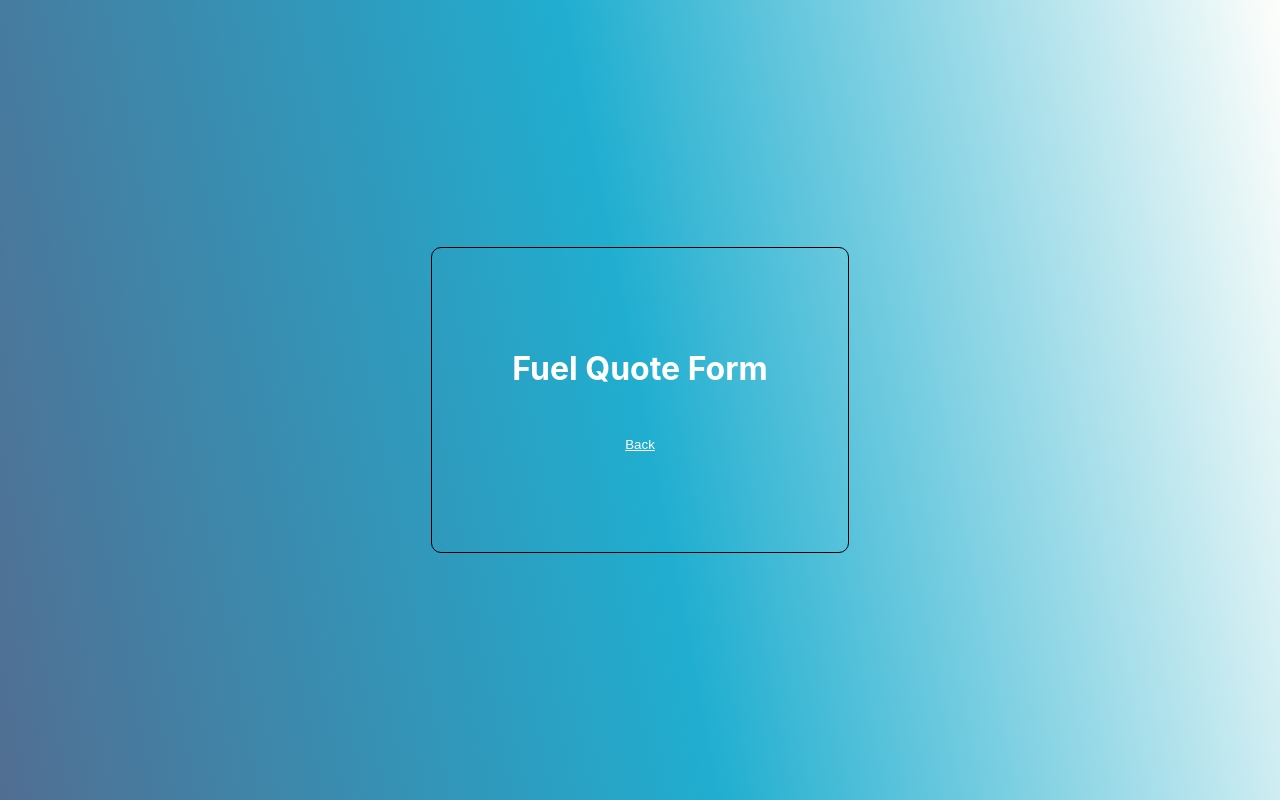
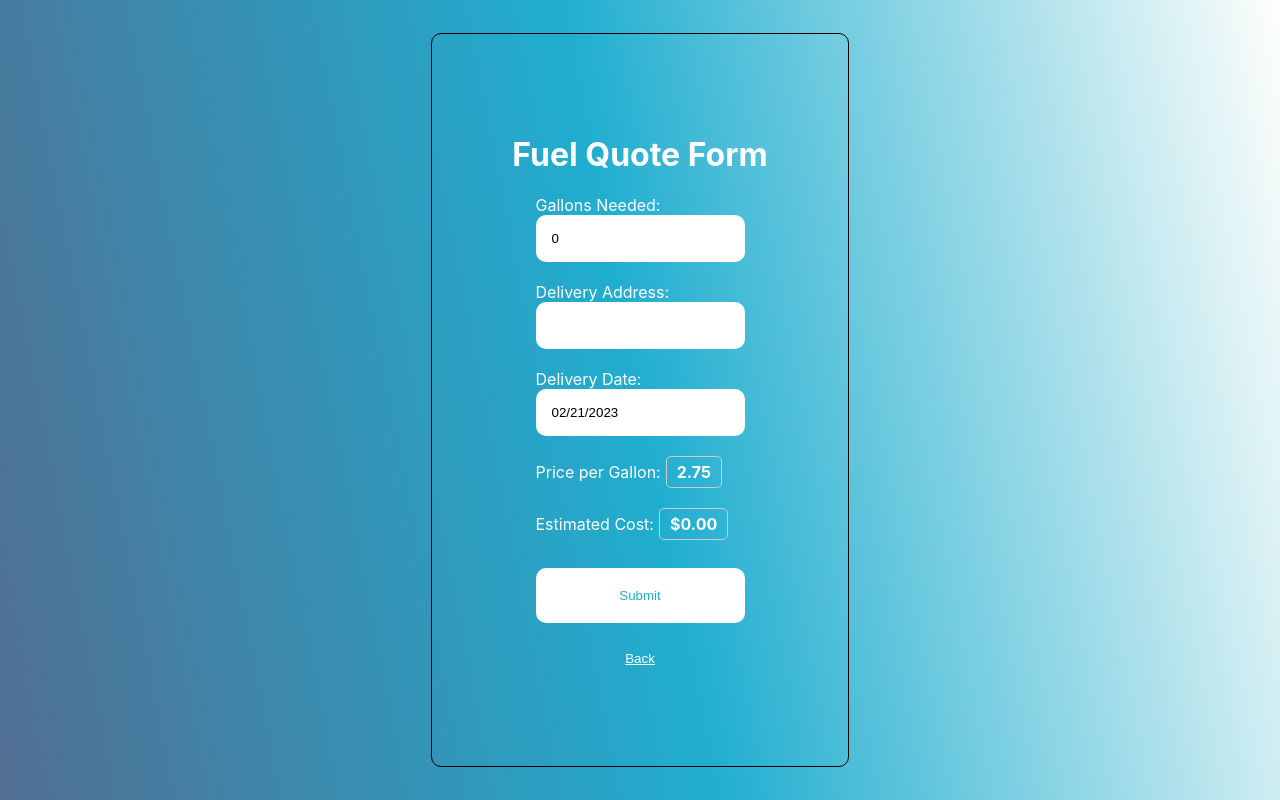
Before and after one commit to aaadelaide/Software-Design-Project, a React (Create React App) app: page /FuelQuote in a window 1280 px wide. Built offline with nearby package versions, Linux system fonts and the light colour scheme.

Commit message:
added fuel quote form

```diff
--- a/package.json
+++ b/package.json
@@ -10,9 +10,10 @@
     "@testing-library/react": "^13.4.0",
     "@testing-library/user-event": "^13.5.0",
     "react": "^18.2.0",
+    "react-datepicker": "^4.10.0",
     "react-dom": "^18.2.0",
     "react-router-dom": "^6.8.1",
-    "react-scripts": "^2.1.3",
+    "react-scripts": "^5.0.1",
     "web-vitals": "^2.1.4"
   },
   "scripts": {
--- a/src/App.css
+++ b/src/App.css
@@ -47,3 +47,55 @@ button {
   color: white;
   text-decoration: underline;
 }
+
+.quote-form {
+  display: flex;
+  flex-direction: column;
+  max-width: 400px;
+  margin: 0 auto;
+}
+
+.form-group {
+  margin-bottom: 16px;
+}
+
+.form-label {
+  display: block;
+  margin-bottom: 8px;
+  font-weight: bold;
+}
+
+.form-input {
+  width: 100%;
+  padding: 8px;
+  border: 1px solid #ccc;
+  border-radius: 4px;
+  font-size: 16px;
+}
+
+.form-button {
+  background-color: #007bff;
+  color: #fff;
+  padding: 8px 16px;
+  border: none;
+  border-radius: 4px;
+  font-size: 16px;
+  cursor: pointer;
+}
+
+.form-button:hover {
+  background-color: #0069d9;
+}
+
+.price-per-gallon-container {
+  display: flex;
+  align-items: center;
+}
+
+.price-per-gallon-label {
+  margin-left: 5px;
+  padding: 5px 10px;
+  border: 1px solid #ccc;
+  border-radius: 5px;
+  font-weight: bold;
+}
--- a/src/Pages/fuelQuote.jsx
+++ b/src/Pages/fuelQuote.jsx
@@ -1,12 +1,93 @@
-import React, { useState } from "react";
-import { Link } from 'react-router-dom';
-
+import React, { useState, useEffect } from "react";
+import { Link } from "react-router-dom";
+import DatePicker from "react-datepicker";
+import "react-datepicker/dist/react-datepicker.css";
 
 export const FuelQuote = (props) => {
+  const [gallons, setGallons] = useState(0);
+  const [address, setAddress] = useState("");
+  const [deliveryDate, setDeliveryDate] = useState(new Date());
+  const [pricePerGallon, setPricePerGallon] = useState(2.5); // default price per gallon
+  const [estimatedCost, setEstimatedCost] = useState(0);
 
-    return(
+  const handleGallonsChange = (event) => {
+    const value = event.target.value;
+    if (value < 0) {
+      setGallons(0);
+    } else {
+      setGallons(value);
+    }
+  };
+
+  const handleAddressChange = (event) => {
+    setAddress(event.target.value.slice(0, 100)); // truncate address to first 100 characters
+  };
+
+  const handleDeliveryDateChange = (date) => {
+    setDeliveryDate(date);
+  };
+
+  useEffect(() => {
+    // simulate a network request to get the actual price per gallon based on the user's location and other factors
+    setTimeout(() => {
+      const newPricePerGallon = 2.75; // replace with actual price per gallon
+      setPricePerGallon(newPricePerGallon);
+    }, 1000);
+  }, []);
+
+  useEffect(() => {
+    const newEstimatedCost = gallons * pricePerGallon;
+    setEstimatedCost(newEstimatedCost);
+  }, [gallons, pricePerGallon]);
+
+  const handleSubmit = (event) => {
+    event.preventDefault();
+    // Handle form submission here
+  };
+
+  return (
     <div className="auth-form-container">
-          <h1> Fuel Quote Form </h1>
+      <h1>Fuel Quote Form</h1>
+      <form onSubmit={handleSubmit} className="quote-form">
+        <label htmlFor="gallons">Gallons Needed:</label>
+        <input
+          type="number"
+          id="gallons"
+          name="gallons"
+          value={gallons}
+          onChange={handleGallonsChange}
+          min="0"
+        />
+        <br />
+        <label htmlFor="address">Delivery Address:</label>
+        <input
+          type="text"
+          id="address"
+          name="address"
+          value={address}
+          onChange={handleAddressChange}
+          maxLength="100"
+        />
+        <br />
+        <label htmlFor="deliveryDate">Delivery Date:</label>
+        <DatePicker
+          selected={deliveryDate}
+          onChange={handleDeliveryDateChange}
+          minDate={new Date()}
+        />
+        <br />
+        <div className="price-per-gallon-container">
+          <label>Price per Gallon:</label>
+          <label className="price-per-gallon-label">{pricePerGallon}</label>
+        </div>
+        <br />
+        <div className="price-per-gallon-container">
+          <label>Estimated Cost:</label>
+          <label className="price-per-gallon-label">${estimatedCost.toFixed(2)}</label>
+        </div>
+        <br />
+        <button type="submit">Submit</button>
+      </form>
       <Link to="/userProfile">
         <button className="link-btn">Back</button>
       </Link>
```
Also changed, not shown: 1 other file (tests, documents, lock files or other folders). Lines whose indentation alone changed are shown as unchanged.
